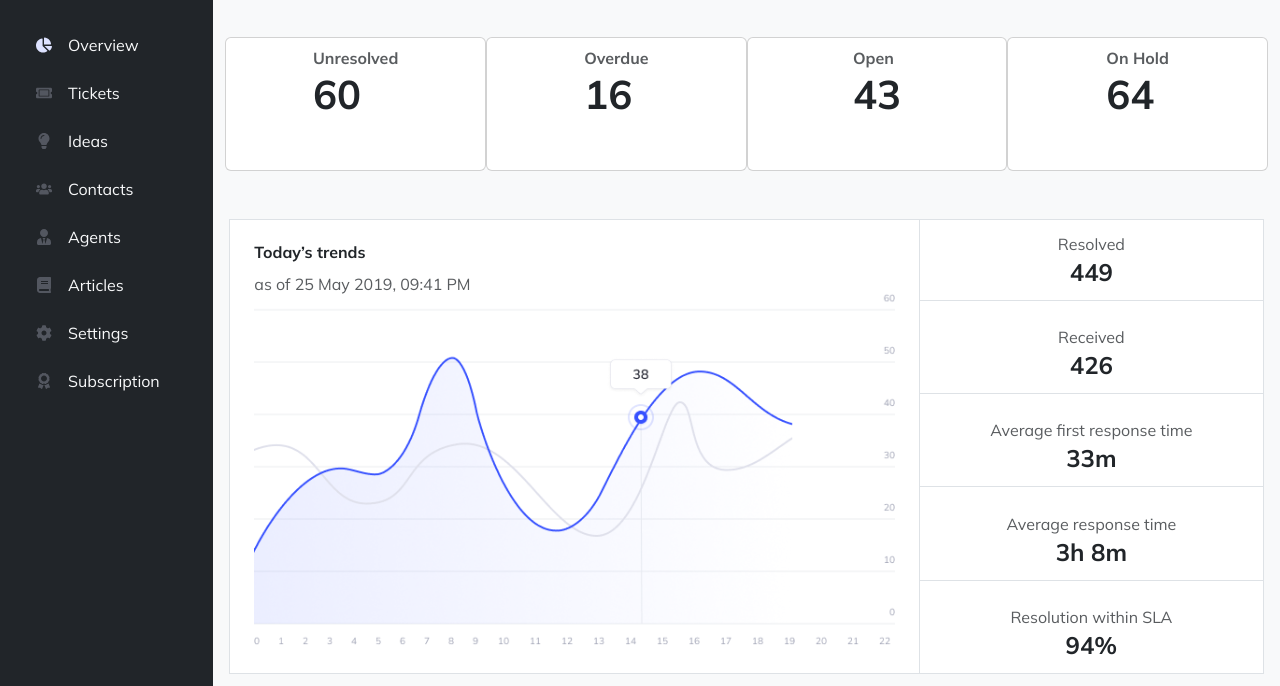
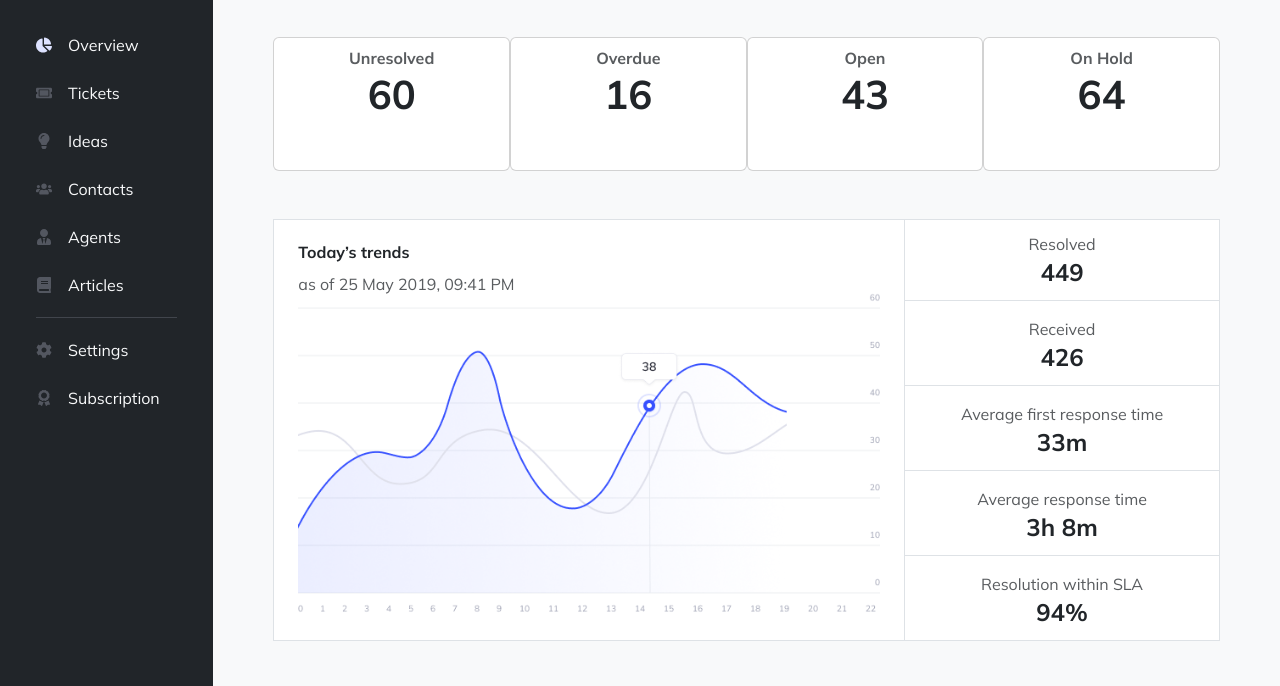
Before and after one commit to Goopydoopy/inm320bootstrapprojects, a website: page public/index.html in a window 1280 px wide. Shown: the part 75-761 px from the top of the page. Drawn offline with nearby package versions, Linux system fonts and the light colour scheme.

Commit message:
Update index.html

```diff
--- a/public/index.html
+++ b/public/index.html
@@ -104,6 +104,8 @@
                     </svg>
                     <a class="nav-link text-light" href="#">Articles</a>
                 </li>
+                <!--grey line to seperate the settings and subscriptions-->
+                <hr class="my-2 mx-3" style="border-color: #9FA2B4;">
                 <li class="nav-item d-flex align-items-center px-3 py-2">
                     <svg xmlns="http://www.w3.org/2000/svg" width="16" height="16" viewBox="0 0 16 16" fill="none">
                         <g clip-path="url(#clip0_584_277)">
@@ -170,36 +172,36 @@
                 </div>
             </div>
             <!--Card row starts-->
-            <section class="d-flex justify-content-between my-5 mx-0" id="fourcardrow">
-                <div class="card align-items-center" style="width: 350px;height: 134px;">
-                    <div class="card-body">
+            <section class="d-flex justify-content-between my-5 mx-5" id="fourcardrow">
+                <div class="card align-items-center" style="width: 325px;height: 134px;">
+                    <div class="card-body text-center">
                         <h6 class="card-subtitle mb-2 text-muted fw-bolder">Unresolved</h6>
                         <p class="card-text fw-bolder" style="font-size: 40px">60</p>
                     </div>
                 </div>
 
-                <div class="card align-items-center" style="width: 350px;height: 134px;">
-                    <div class="card-body">
+                <div class="card align-items-center" style="width: 325px;height: 134px;">
+                    <div class="card-body text-center">
                         <h6 class="card-subtitle mb-2 text-muted fw-bolder">Overdue</h6>
                         <p class="card-text fw-bolder" style="font-size: 40px;">16</p>
                     </div>
                 </div>
 
-                <div class="card align-items-center" style="width: 350px;height: 134px;">
-                    <div class="card-body">
+                <div class="card align-items-center" style="width: 325px;height: 134px;">
+                    <div class="card-body text-center">
                         <h6 class="card-subtitle mb-2 text-muted fw-bolder ">Open</h6>
                         <p class="card-text fw-bolder" style="font-size: 40px;">43</p>
                     </div>
                 </div>
-                <div class="card align-items-center" style="width: 350px;height: 134px;">
-                    <div class="card-body">
+                <div class="card align-items-center" style="width: 325px;height: 134px;">
+                    <div class="card-body text-center">
                         <h6 class="card-subtitle mb-2 text-muted fw-bolder">On Hold</h6>
                         <p class="card-text fw-bolder" style="font-size: 40px;">64</p>
                     </div>
                     <!--Card row Ends-->
                 </div>
             </section>
-            <section class="row border m-1 bg-white p-0">
+            <section class="row border m-5 bg-white p-0">
                 <!-- image -->
                 <div class="col-8 p-4">
                     <p class="mb-3 fw-bolder "> Today’s trends</p>
```
